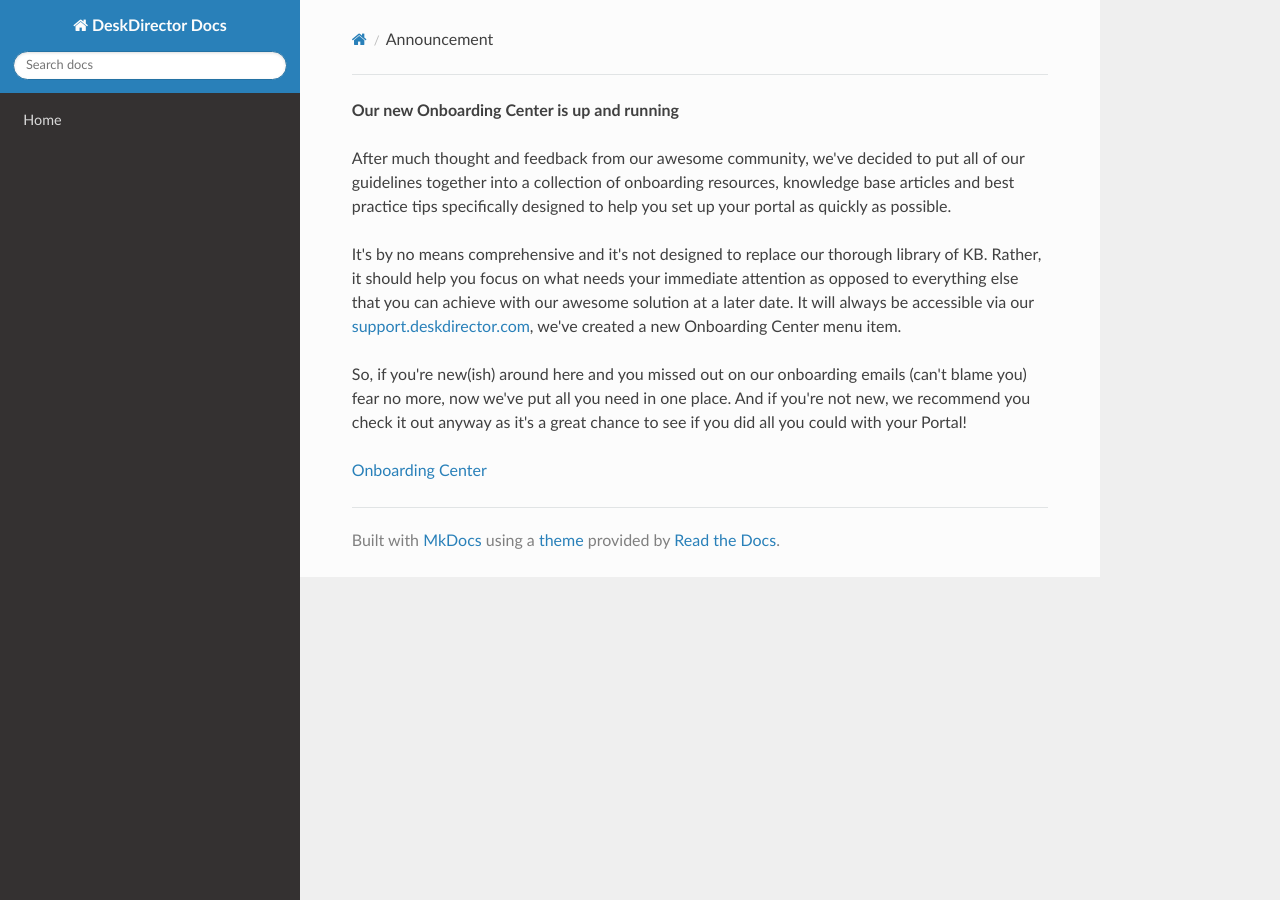
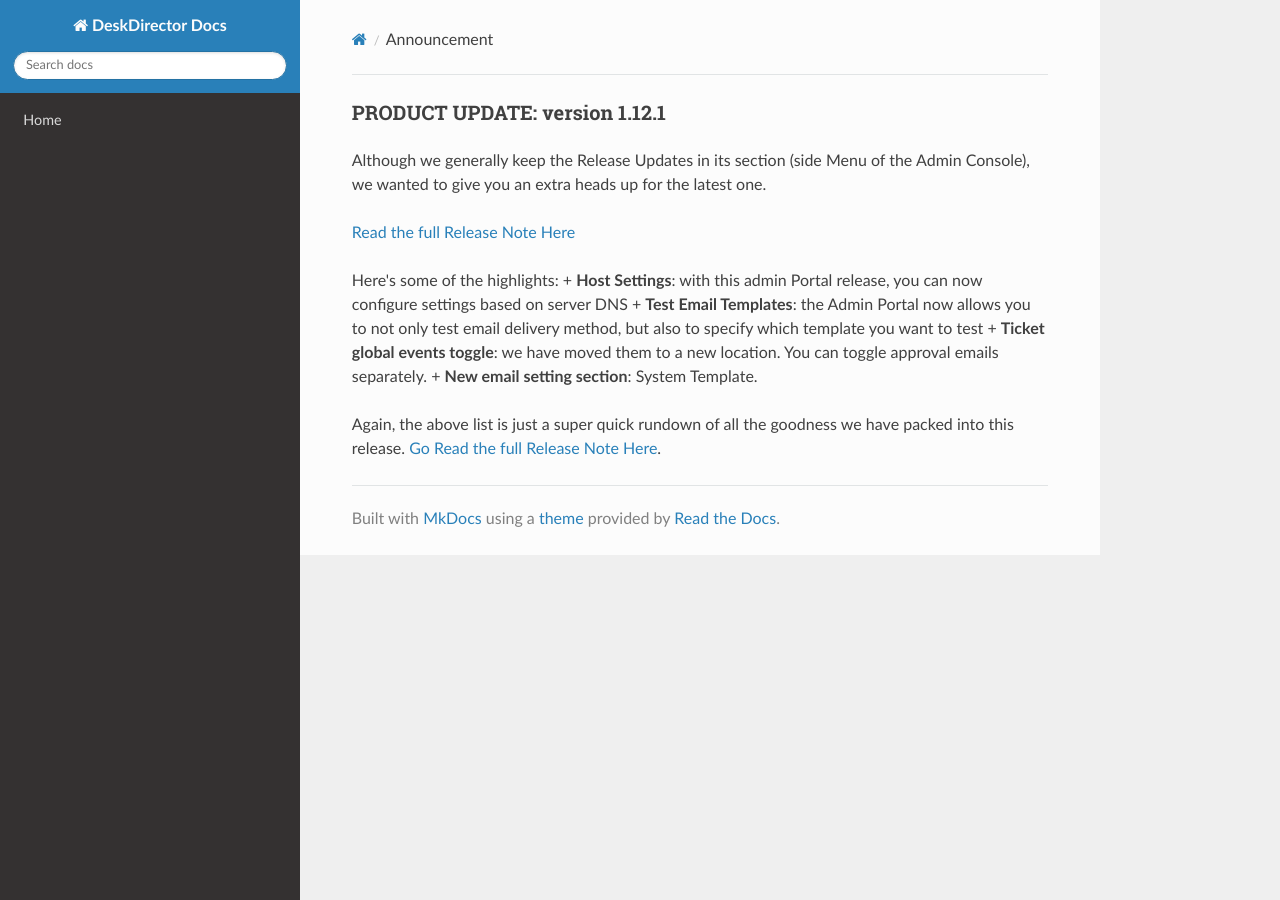
Before and after one commit to DeskDirector/docs, an MkDocs documentation site: the page built from docs/_contents/admin/home/announcement.md, in a window 1280 px wide. Built offline with MkDocs 1.6.1, drawn with Linux system fonts in a browser that asks for light colours; nearby versions of some CDN libraries; old or Windows-style settings are respelled for this version of MkDocs.

Commit message:
Update announcement.md

```diff
--- a/docs/_contents/admin/home/announcement.md
+++ b/docs/_contents/admin/home/announcement.md
@@ -1,11 +1,13 @@
-**Our new Onboarding Center is up and running**
+### PRODUCT UPDATE: version 1.12.1
 
-After much thought and feedback from our awesome community, we've decided to put all of our guidelines together into a collection of onboarding resources, knowledge base articles and best practice tips specifically designed to help you set up your portal as quickly as possible.
+Although we generally keep the Release Updates in its section (side Menu of the Admin Console), we wanted to give you an extra heads up for the latest one.
 
-It's by no means comprehensive and it's not designed to replace our thorough library of KB. Rather, it should help you focus on what needs your immediate attention as opposed to everything else that you can achieve with our awesome solution at a later date.
-It will always be accessible via our [support.deskdirector.com](https://support.deskdirector.com/), we've created a new Onboarding Center menu item.
+[Read the full Release Note Here](release-notes/admin/v1.12.1)
 
-So, if you're new(ish) around here and you missed out on our onboarding emails (can't blame you) fear no more, now we've put all you need in one place.
-And if you're not new, we recommend you check it out anyway as it's a great chance to see if you did all you could with your Portal!
+Here's some of the highlights:
++ **Host Settings**: with this admin Portal release, you can now configure settings based on server DNS
++ **Test Email Templates**: the Admin Portal now allows you to not only test email delivery method, but also to specify which template you want to test
++ **Ticket global events toggle**: we have moved them to a new location. You can toggle approval emails separately.
++ **New email setting section**: System Template.
 
-[Onboarding Center](https://www.deskdirector.com/onboarding)
+Again, the above list is just a super quick rundown of all the goodness we have packed into this release. [Go Read the full Release Note Here](release-notes/admin/v1.12.1).
```
